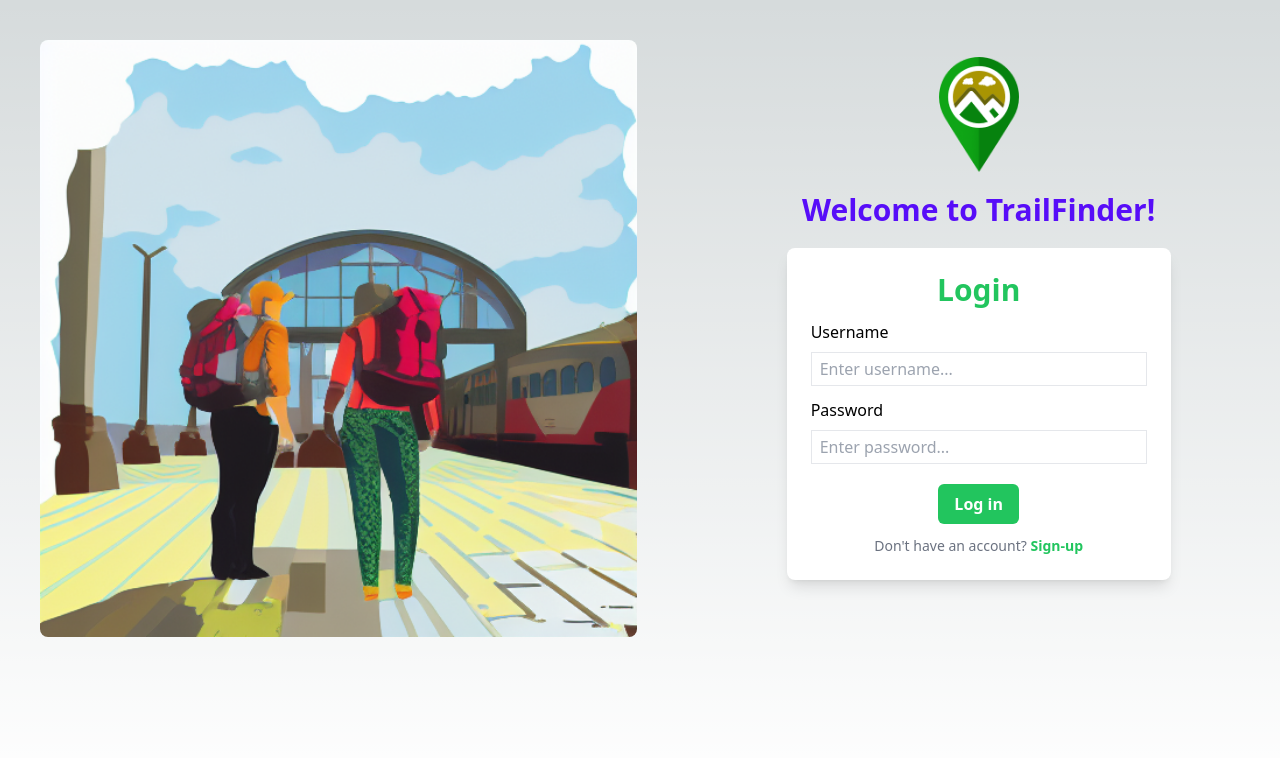
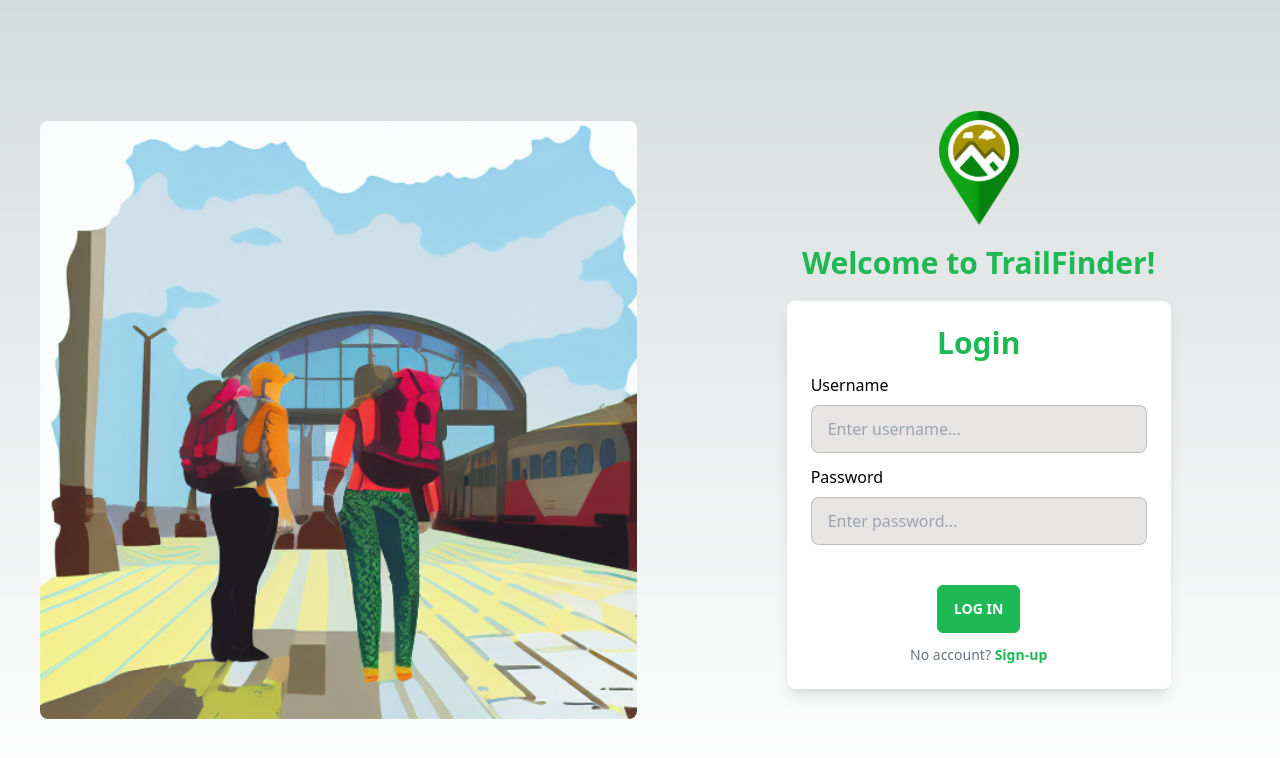
Before and after one commit to martvu/TrailFinder, a Next.js app in the folder hiking-app/: page /login in a window 1280 px wide. Shown: the top 758 px of the page. Built offline with nearby package versions, Linux system fonts and the light colour scheme.

Commit message:
Imported Theme from daisy
Altered existing code according to daisy conventions.

```diff
--- a/hiking-app/src/app/globals.css
+++ b/hiking-app/src/app/globals.css
@@ -46,38 +46,6 @@
   --card-border-rgb: 131, 134, 135;
 }
 
-@media (prefers-color-scheme: dark) {
-  :root {
-    --foreground-rgb: 255, 255, 255;
-    --background-start-rgb: 0, 0, 0;
-    --background-end-rgb: 0, 0, 0;
-
-    --primary-glow: radial-gradient(rgba(1, 65, 255, 0.4), rgba(1, 65, 255, 0));
-    --secondary-glow: linear-gradient(
-      to bottom right,
-      rgba(1, 65, 255, 0),
-      rgba(1, 65, 255, 0),
-      rgba(1, 65, 255, 0.3)
-    );
-
-    --tile-start-rgb: 2, 13, 46;
-    --tile-end-rgb: 2, 5, 19;
-    --tile-border: conic-gradient(
-      #ffffff80,
-      #ffffff40,
-      #ffffff30,
-      #ffffff20,
-      #ffffff10,
-      #ffffff10,
-      #ffffff80
-    );
-
-    --callout-rgb: 20, 20, 20;
-    --callout-border-rgb: 108, 108, 108;
-    --card-rgb: 100, 100, 100;
-    --card-border-rgb: 200, 200, 200;
-  }
-}
 
 * {
   box-sizing: border-box;
@@ -106,13 +74,6 @@ a {
   text-decoration: none;
 }
 
-@media (prefers-color-scheme: dark) {
-  html {
-    color-scheme: dark;
-  }
-}
-
-
 .parent{
   display: grid;
   grid-template-columns: 2fr 2fr;
--- a/hiking-app/src/app/layout.tsx
+++ b/hiking-app/src/app/layout.tsx
@@ -6,7 +6,7 @@ export default function RootLayout({
   children: React.ReactNode
 }) {
   return (
-    <html lang="en">
+    <html lang="en" data-theme="trailfinder_light">
       {/*
         <head /> will contain the components returned by the nearest parent
         head.tsx. Find out more at https://beta.nextjs.org/docs/api-reference/file-conventions/head
--- a/hiking-app/src/app/login/components/login.tsx
+++ b/hiking-app/src/app/login/components/login.tsx
@@ -1,46 +1,57 @@
+import { auth } from "@/app/firebase";
+import { FirebaseError } from "firebase/app";
+import { signInWithEmailAndPassword } from "firebase/auth";
 import Link from "next/link";
+import { useState } from "react";
+import InputField from "../signup/components/inputfield";
 
 export default function Login() {
+	const [error, setError] = useState("");
+	const [email, setEmail] = useState("");
+	const [password, setPassword] = useState("");
+	function login() {
+		setError("");
+		signInWithEmailAndPassword(auth, email, password)
+			.then(() => {
+				//navigate("/homepage")
+        console.log("Logged in")
+			})
+			.catch((e: FirebaseError) => {
+				setError(e.message);
+			});
+	}
 	return (
 		<div className="w-96 max-h p-6 shadow-lg bg-white rounded-lg">
-            <h1 className="text-3xl block text-center font-bold text-green-500">
+			<h1 className="text-3xl block text-center font-bold text-primary">
 				Login
 			</h1>
-            <div className="mt-3">
-                <label className="block text-base mb-2" htmlFor="username">
-                    Username
-                </label>
-                <input
-                    className="border w-full text-base px-2 py-1"
+			<InputField
+				label="Username"
 				type="text"
-                    id="username"
 				placeholder="Enter username..."
+        setInput={setEmail}
 			/>
-            </div>
-            <div className="mt-3">
-                <label className="block text-base mb-2" htmlFor="password">
-                    Password
-                </label>
-                <input
-                    className="border w-full text-base px-2 py-1"
+			<InputField
+				label="Password"
 				type="password"
-                    id="password"
 				placeholder="Enter password..."
+        setInput={setPassword}
 			/>
-            </div>
 			<div className="mt-5 flex justify-center">
 				<button
-                    className="bg-green-500 hover:bg-green-700 text-white font-bold py-2 px-4 rounded-md"
+					className="btn btn-primary text-white mt-5 flex justify-center rounded-md"
 					type="submit"
+					onClick={login}
 				>
 					Log in
 				</button>
 			</div>
 			<div className="mt-3 text-center text-sm text-gray-500">
-                Don't have an account?{" "}
-                <Link href='/login/signup' className="font-bold text-green-500 hover:text-green-700"> Sign-up
+				No account?{" "}
+				<Link href="/login/signup" className="font-bold text-primary">
+					Sign-up
 				</Link>
 			</div>
 		</div>
-    )
+	);
 }
--- a/hiking-app/src/app/login/page.tsx
+++ b/hiking-app/src/app/login/page.tsx
@@ -1,55 +1,27 @@
-'use client'
+"use client";
 
-import React, { useState } from "react"
-import Image from "next/image"
-import Header from './header';
-import { signInWithEmailAndPassword } from "firebase/auth";
-import { FirebaseError } from "firebase/app";
-import { useNavigate } from "react-router-dom";
-import { auth } from "../firebase";
-import Link from "next/link";
+import React, { useState } from "react";
 import Login from "./components/login";
 
 export default function login() {
-  //const navigate = useNavigate();
-  const [email, setEmail] = useState("");
-  const [password, setPassowrd] = useState("");
-  const [error, setError] = useState("");
-
-  function login() {
-    setError("");
-    signInWithEmailAndPassword(auth, email, password).then(() => {
-      //navigate("/homepage")
-    }).catch((e: FirebaseError) => {
-      setError(e.message)
-    })
-
-  }
 	return (
-    <main>
-      <div className="h-screen">
-        <div className="flex justify-center items-center">
+		<div className="flex justify-center items-center h-screen">
 			<img
 				src="/images/bg_trailfinder.png"
 				alt="login image"
 				className="w-1/2 object-cover mb-0 ml-10 mt-10 rounded-lg"
 			/>
-          <div className="w-1/2 ml-10 px-10">
-            <div className="flex flex-col items-center">
+			<div className="flex flex-col items-center w-1/2 ml-10 px-10">
 				<img
 					src="/images/trailfinder_logo_simple.png"
 					alt="logo"
 					className="w-20 pb-5"
 				/>
-              <h1 className="text-3xl block text-center font-bold text-primary pb-5" >
+				<h1 className="text-3xl block text-center font-bold text-primary pb-5">
 					Welcome to TrailFinder!
 				</h1>
-              <Login/>
+				<Login />
 			</div>
 		</div>
-        </div>
-      </div>
-
-    </main>
 	);
 }
--- a/hiking-app/src/app/login/signup/components/inputfield.tsx
+++ b/hiking-app/src/app/login/signup/components/inputfield.tsx
@@ -3,10 +3,10 @@ import { HTMLInputTypeAttribute, useState } from "react";
 type inputfieldProps = {
     label: string,
     placeholder: string,
-    type: HTMLInputTypeAttribute | undefined
+    type: HTMLInputTypeAttribute | undefined,
+    setInput: (input: string) => void
 }
-export default function Inputfield({label, placeholder, type}: inputfieldProps) {
-    const [input, setInput] = useState("");
+export default function InputField({label, placeholder, type, setInput}: inputfieldProps) {
     return(
         <div className='mt-3'>
             <label className="block text-base mb-2">
--- a/hiking-app/src/app/login/signup/page.tsx
+++ b/hiking-app/src/app/login/signup/page.tsx
@@ -3,12 +3,8 @@
 import {createUserWithEmailAndPassword, signInWithEmailAndPassword} from 'firebase/auth';
 import React, {useState} from 'react';
 import {auth, database, firestore} from "src/app/firebase";
-import firebase from "firebase/compat";
-import {BrowserRouter, useNavigate} from "react-router-dom";
-import FirebaseError = firebase.FirebaseError;
-import Link from 'next/link';
 import { setDoc, doc } from 'firebase/firestore';
-import Inputfield from './components/inputfield';
+import InputField from './components/inputfield';
 
 export default function Signup() {
   //const navigate = useNavigate();
@@ -48,11 +44,11 @@ export default function Signup() {
               Sign-up
             </h1>
           </div>
-          <Inputfield label="First Name" placeholder="Enter first name..." type="text" />
-          <Inputfield label="Last Name" placeholder="Enter last name..." type="text" />
-          <Inputfield label="Date of Birth" placeholder="Enter ..." type="date" />
-          <Inputfield label="E-mail" placeholder="Enter e-mail..." type="email" />
-          <Inputfield label="Password" placeholder="Enter password..." type="password" />
+          <InputField label="First Name" placeholder="Enter first name..." setInput={setFirstName} type="text" />
+          <InputField label="Last Name" placeholder="Enter last name..." setInput={setLastName} type="text" />
+          <InputField label="Date of Birth" placeholder="Enter ..." setInput={setBirthDate} type="date" />
+          <InputField label="E-mail" placeholder="Enter e-mail..." setInput={setEmail} type="email" />
+          <InputField label="Password" placeholder="Enter password..." setInput={setPassword} type="password" />
           <div className='mt-3'>
             <button className="bg-green-500 hover:bg-green-700 text-white font-bold py-2 px-4 rounded-md justify-center" onClick={signup}>Sign-up</button>
           </div>
--- a/hiking-app/tailwind.config.js
+++ b/hiking-app/tailwind.config.js
@@ -1,15 +1,33 @@
 /** @type {import('tailwindcss').Config} */
 module.exports = {
-  content: ["./src/**/*.{js,ts,jsx,tsx}", "node_modules/daisyui/**/*.{js,jsx,ts,tsx}"],
+	content: [
+		"./src/**/*.{js,ts,jsx,tsx}",
+		"node_modules/daisyui/**/*.{js,jsx,ts,tsx}",
+	],
 	theme: {
 		extend: {},
 	},
 	plugins: [require("daisyui")],
 	daisyui: {
 		styled: true,
-    themes: true,
+		themes: [
+			{
+				trailfinder_light: {
+					"primary": "#1EB854",
+          "secondary": "#a99502",
+					// "secondary": "#1FD65F",
+					"accent": "#D99330",
+          "neutral": "#f5f5f4",
+          "base-100": "#e7e5e4",
+					"info": "#3ABFF8",
+					"success": "#36D399",
+					"warning": "#FBBD23",
+					"error": "#F87272",
+				},
+			},
+		],
 		base: true,
 		utils: true,
 		logs: true,
 	},
-}
+};
```
Lines whose indentation alone changed are shown as unchanged.
